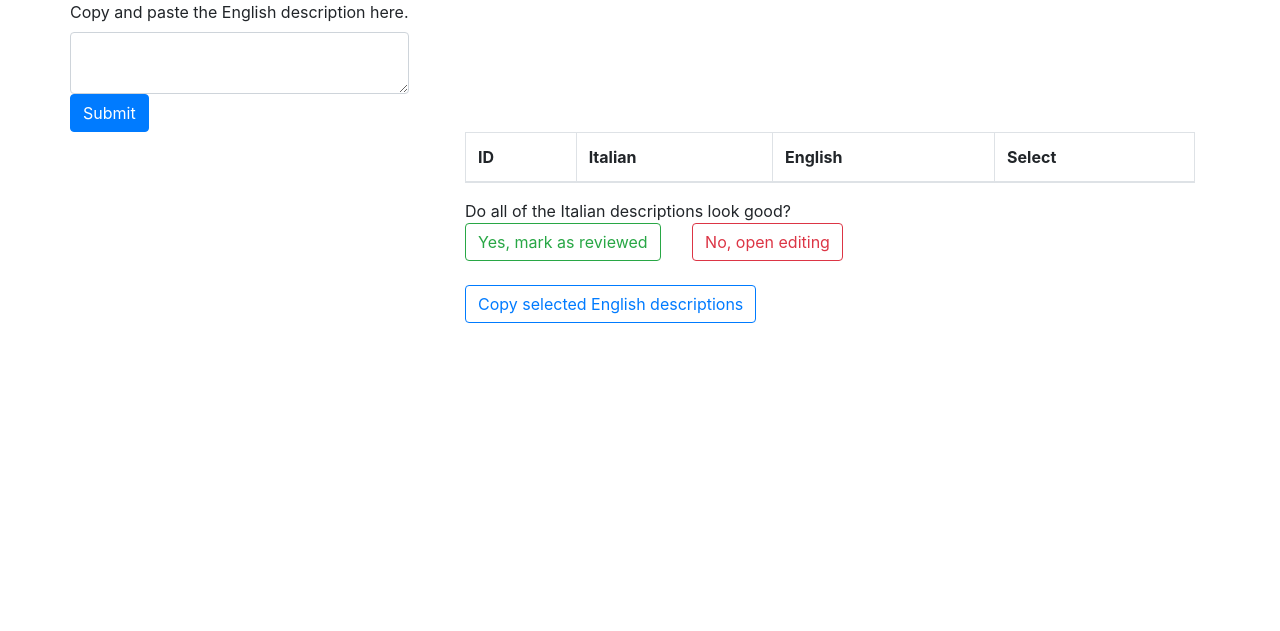
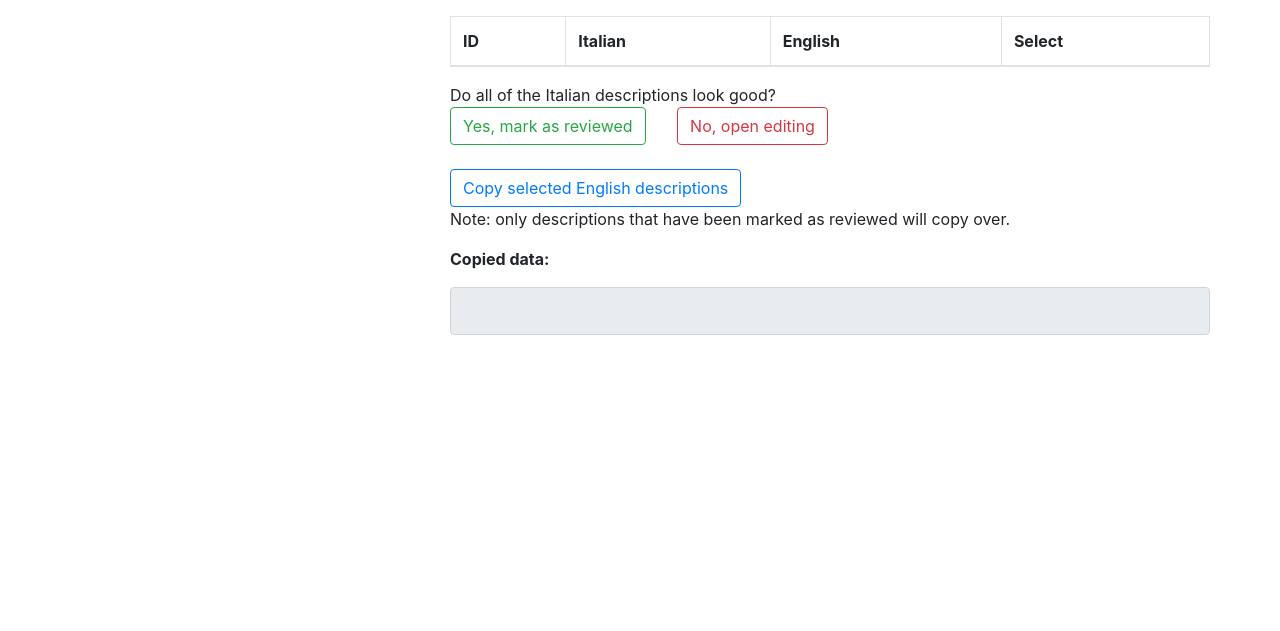
Before and after one commit to alexroseb/PALP-Workspace, a Flask app: page /PPP in a window 1280 px wide. Shown: the part 133-764 px from the top of the page. Run offline with Flask 2, Linux system fonts and the light colour scheme; data that the repository does not hold is empty; some libraries are stand-ins or nearby versions.

Commit message:
New way to carryover

```diff
--- a/app.py
+++ b/app.py
@@ -332,13 +332,41 @@ def carryover_text():
 @app.route('/carryover-button')
 def carryover_button():
 	if (request.args.get('catextppp')):
-		session['carryoverPPP'] = request.args['catextppp']
+		strargs = request.args['catextppp'].replace("[", "").replace("]", "")
+		carryCur = mysql.connection.cursor()
+		carryQuery = "SELECT description, reviewed FROM PPP WHERE id in (" + strargs + ") ;"
+		carryCur.execute(carryQuery)
+		dataList = carryCur.fetchall()
+		carryCur.close()
+
+		dataCopy = ""
+		for d in dataList:
+			if d[1] == 1:
+				dataCopy += translate_client.translate(d[0], target_language="en", source_language="it")['translatedText'] + "<br/>"
+
+		if (session.get('carryoverPPP')):
+			session['carryoverPPP'] += "<br/>" + dataCopy
+		else:
+			session['carryoverPPP'] = dataCopy
+
 	if (request.args.get('catextppm')):
-		session['carryoverPPM'] = request.args['catextppm']
-	if (request.args.get('catextppmimg')):
-		session['carryoverPPMImgs'] = request.args['catextppmimg']
-	if (request.args.get('catextpinp')):
-		session['carryoverPinP'] = request.args['catextpinp']
+		strargs = request.args['catextppm'].replace("[", "").replace("]", "")
+		carryCur = mysql.connection.cursor()
+		carryQuery = "SELECT description, reviewed FROM PPM WHERE id in (" + strargs + ") ;"
+		carryCur.execute(carryQuery)
+		dataList = carryCur.fetchall()
+		carryCur.close()
+
+		dataCopy = ""
+		for d in dataList:
+			if d[1] == 1:
+				dataCopy += translate_client.translate(d[0], target_language="en", source_language="it")['translatedText'] + "<br/>"
+
+		if (session.get('carryoverPPM')):
+			session['carryoverPPM'] += "<br/>" + dataCopy
+		else:
+			session['carryoverPPM'] = dataCopy
+
 	return redirect(request.referrer)
 
 @app.route('/cleardata')
--- a/templates/PPP.html
+++ b/templates/PPP.html
@@ -53,18 +53,12 @@
                 </ul>
             </nav>
         </div>
-        <div class="row">
-            <form action="/carryover" method="POST" >
-                <label for="catextppp"> Copy and paste the English description here. </label>
-                <textarea id="catextppp" class="form-control" name="catextppp">{{ catextppp }} </textarea>
-                <input type="submit" class="btn btn-primary" value="Submit">
-            </form>
-        </div>
-        <div class="row">
+        <div class="row" style="margin-top: 1em;">
             <div class="col-4">
                 <iframe src="{{iframeurl}}" height="500" frameborder="0" allowfullscreen webkitallowfullscreen msallowfullscreen></iframe>
             </div>
             <div class="col" id="data-table">
+                <div class="row">
                     <table class="table table-bordered">
                         <thead>
                             <tr>
@@ -90,12 +84,18 @@
                         </tbody>
                     </table>
                     <p> Do all of the Italian descriptions look good? <br/>
-                    <a href="/ppm-reviewed?data={{indices}}" class="btn btn-outline-success">Yes, mark as reviewed </a> &nbsp;&nbsp;&nbsp;&nbsp;&nbsp;
+                        <a href="/ppp-reviewed?data={{indices}}" class="btn btn-outline-success">Yes, mark as reviewed </a> &nbsp;&nbsp;&nbsp;&nbsp;&nbsp;
                         <button class="btn btn-outline-danger" id="edit">No, open editing </button>
                         <br/><br/>
-                    <a href="/carryover-button?catextppm={{transdata}}" class="btn btn-outline-primary">Copy selected English descriptions</a>
+                        <a href="/carryover-button?catextppp={{indices}}" class="btn btn-outline-primary">Copy selected English descriptions</a><br/> Note: only descriptions that have been marked as reviewed will copy over.
                     </p>
                 </div>
+                <div class="row">
+                    <p><strong> Copied data: </strong></p><br/>
+                    <div id="catextppp" class="textarea-noedit" name="catextppp">{{ catextppp|safe }} </div>
+                </div>
+            </div>
+
         </div>
     </div>
     <script type="text/javascript">
```
Also changed, not shown: templates/PPM.html (+8 -19 lines). Lines whose indentation alone changed are shown as unchanged.
